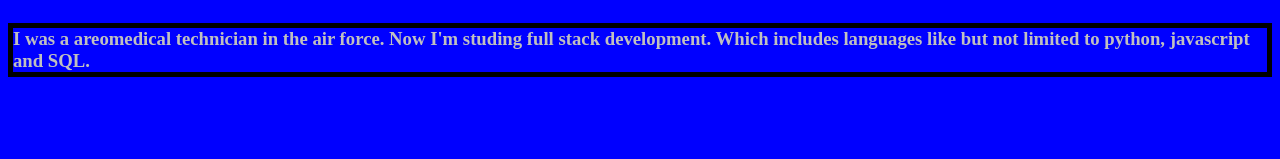
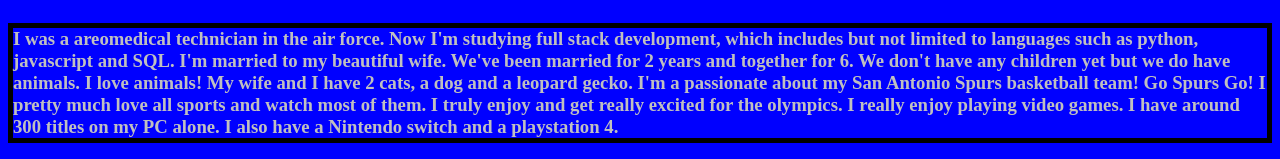
Before and after one commit to Therbots/therbots.github.io, a plain HTML site: page about.html in a window 1280 px wide. Shown: the part 1640-1799 px from the top of the page. Before the commit the page ends 1736 px from the top, so only its background shows below. Drawn offline with Linux system fonts and the light colour scheme.

Commit message:
added a lot of text in about.html expanding on explaining who I am and what I like

```diff
--- a/about.html
+++ b/about.html
@@ -6,9 +6,14 @@
     <body>
         <center>
             <button onclick="document.location='index.html'"> <h3>Back To Home</h3> </button>
-        <h1>Hello, my name is Taylor Herbots and I'm a studen at DevCodeCamp. </h1>
+        <h1>Hello, my name is Taylor Herbots and I'm a student at DevCodeCamp. </h1>
             <img src="images/me02.jpg">
         </center>
-        <h3>I was a areomedical technician in the air force.  Now I'm studing full stack development.  Which includes languages like but not limited to python, javascript and SQL. </h3>
+        <h3>I was a areomedical technician in the air force.  Now I'm studying full stack development, which includes but not limited to languages such as python, javascript and SQL.
+            I'm married to my beautiful wife. We've been married for 2 years and together for 6.  We don't have any children yet but we do have animals.
+            I love animals!  My wife and I have 2 cats, a dog and a leopard gecko.
+            I'm a passionate about my San Antonio Spurs basketball team! Go Spurs Go!  I pretty much love all sports and watch most of them.  I truly enjoy and get really excited for the olympics.
+            I really enjoy playing video games.  I have around 300 titles on my PC alone.  I also have a Nintendo switch and a playstation 4.
+        </h3>
     </body>
 </html>
```
